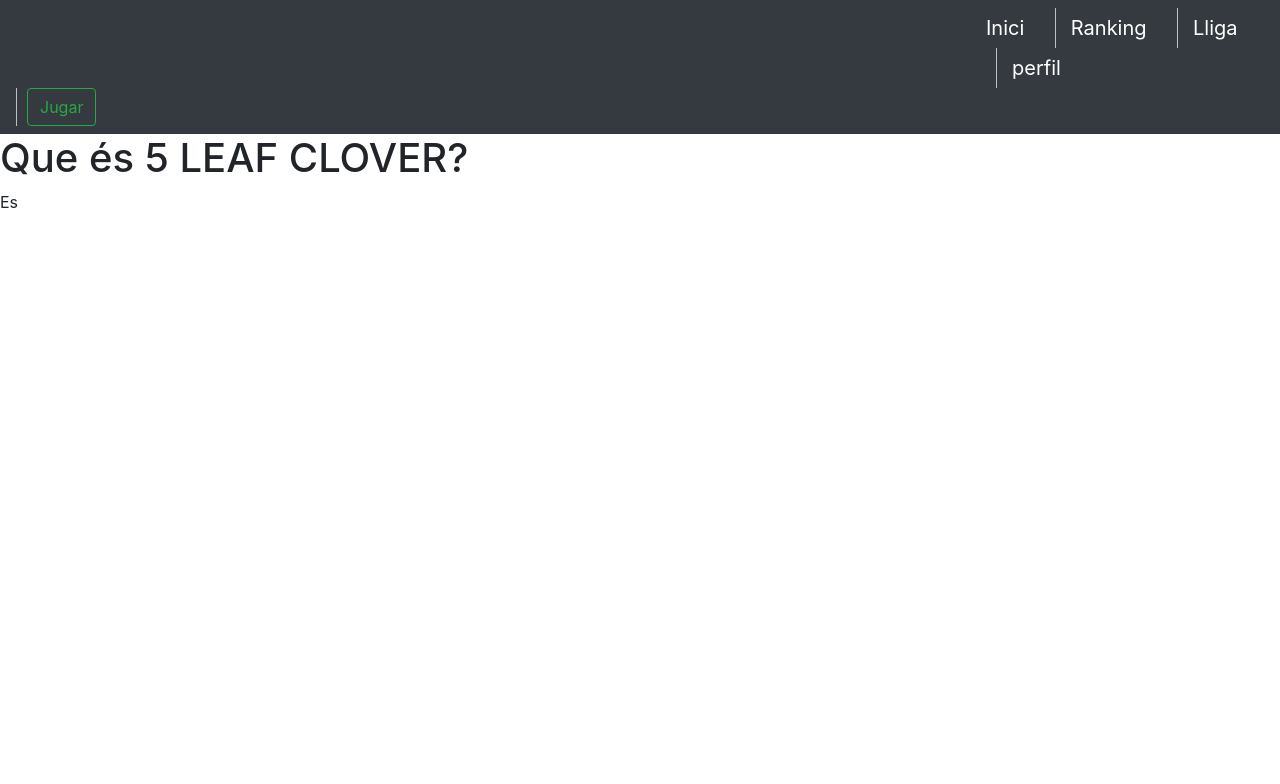
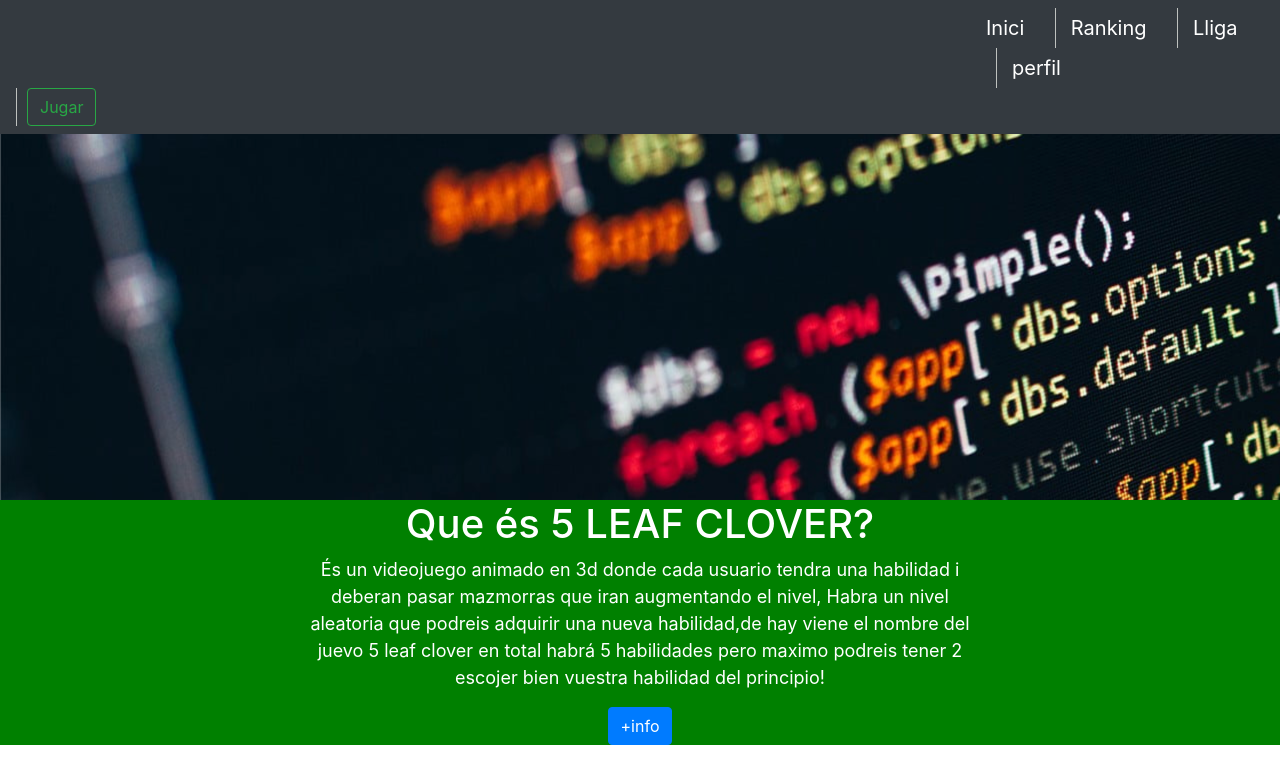
Before and after one commit to Mane9mb/5_leaf_clover, a PHP site: page /home.html in a window 1280 px wide; the page is wider, and only the part inside the window is pictured. Shown: the top 784 px of that part. Run offline with PHP 8.4, Linux system fonts and the light colour scheme.

Commit message:
Soc manel No me enrecordo de cambiar de branca jajajaja
una mica de tot he fet

```diff
--- a/Web/home.html
+++ b/Web/home.html
@@ -14,7 +14,7 @@
     <title>Hello, world!</title>
   </head>
   <body>
-  	<nav class="navbar navbar-dark bg-dark" >
+  	<nav class="navbar navbar-dark bg-dark" style=" position: fixed; padding-right: 23px;">
   		<div  id="menus" >
   		<a  id="a2" class="navbar-brand" href="home.html">Inici</a>
         <a  id="a1"class="navbar-brand" href="#" >Ranking</a>
@@ -26,8 +26,15 @@
 	</div>
   </button>
 </nav>
+<img src="img/as.png" class="responsive" id="elements">
+<div id = conten1>
     <h1>Que és 5 LEAF CLOVER?</h1>
-    <p>Es </p>
+    <div id="contentDesc"><p id="desc">És un videojuego animado en 3d donde cada usuario tendra una habilidad i deberan pasar mazmorras que iran augmentando el nivel,
+        Habra un nivel aleatoria que podreis adquirir una nueva habilidad,de hay viene el nombre del juevo 5 leaf clover en total habrá 5 habilidades pero maximo podreis tener 2 escojer bien vuestra habilidad del principio!</p>
+        <button type="button" class="btn btn-primary">+info</button>
+    </div>
 
+
+  </div>
   </body>
-</html>
+</html
--- a/Web/style/style.css
+++ b/Web/style/style.css
@@ -1,6 +1,7 @@
 
 #menus{
 	margin-left: 970px;
+
 
 }
 #a1{
@@ -13,3 +14,21 @@
 	border-left: 1px solid #bec1bf;
 	padding-left: 10px;
 }
+#conten1{
+	background-color: green;
+color:white;
+text-align: center;
+font-size: 18px;
+
+}
+
+
+#elements{
+    width: 1440px;
+    height: 500px;
+
+}
+#contentDesc{
+	padding-right: 305px;
+padding-left: 305px;
+}
```
Also changed, not shown: Web/img/as.png (added), Web/img/coding.jpg (added), Web/img/elements.jpg (added), Web/img/mago.jpg (added), 1 other file.
